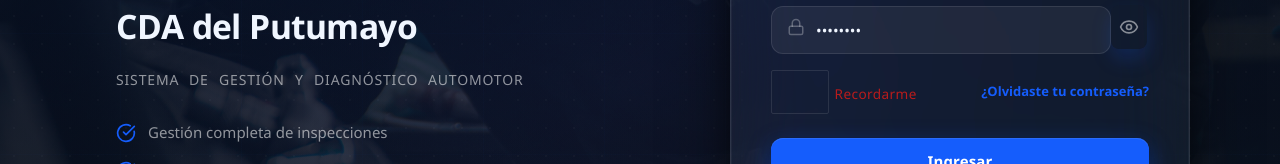
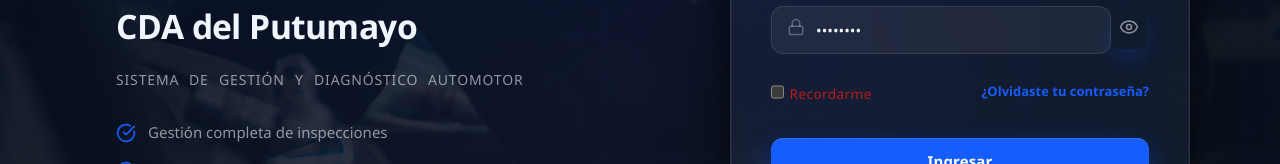
Before and after one commit to CDA-SYSTEM/FRONTEND_CDA, a React (Vite) app: page /login in a window 1280 px wide. Shown: the part 362-526 px from the top of the page. Built offline with nearby package versions, Linux system fonts and the light colour scheme; no server answers.

Commit message:
fix: checkbox nativo con accent-color sin border custom

```diff
--- a/src/modules/auth/pages/LoginPage.css
+++ b/src/modules/auth/pages/LoginPage.css
@@ -464,43 +464,16 @@
   font-size: 0.8125rem !important;
   cursor: pointer !important;
   user-select: none !important;
+  line-height: 1;
 }
 
 .checkbox-label input[type="checkbox"] {
-  appearance: none;
-  -webkit-appearance: none;
-  width: 0.7rem;
-  height: 0.7rem;
-  border: 1px solid var(--border-input);
-  border-radius: 2px;
-  background: transparent;
+  width: 0.8125rem;
+  height: 0.8125rem;
+  accent-color: var(--accent);
   cursor: pointer;
   flex-shrink: 0;
   margin: 0;
-  transition: border-color 0.15s, background 0.15s;
-  position: relative;
-  box-sizing: border-box;
-}
-
-.checkbox-label input[type="checkbox"]:checked {
-  background: var(--accent);
-  border-color: var(--accent);
-}
-
-.checkbox-label input[type="checkbox"]:checked::after {
-  content: '';
-  position: absolute;
-  top: 50%;
-  left: 50%;
-  width: 3px;
-  height: 5px;
-  border: solid #fff;
-  border-width: 0 1.5px 1.5px 0;
-  transform: translate(-50%, -55%) rotate(45deg);
-}
-
-.checkbox-label input[type="checkbox"]:hover {
-  border-color: rgba(255, 255, 255, 0.35);
 }
 
 .checkbox-label input[type="checkbox"]:focus-visible {
```
